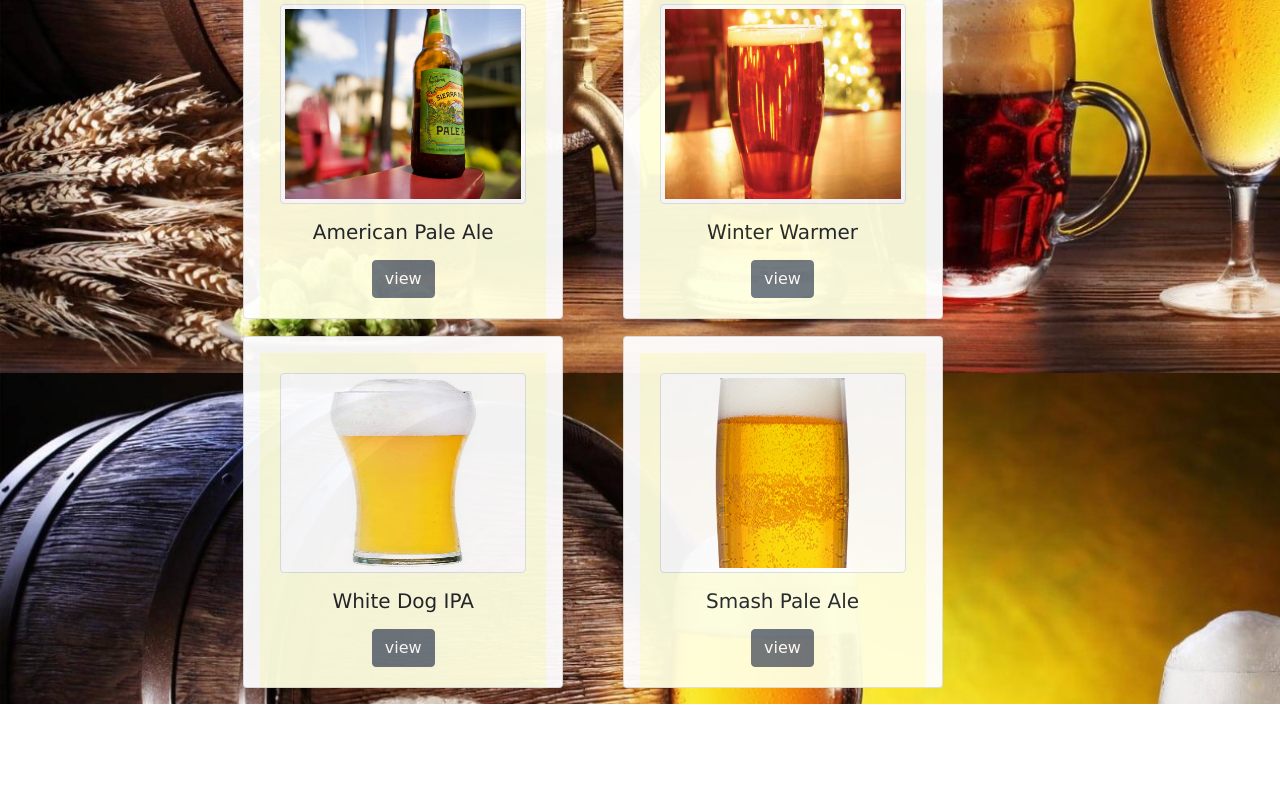
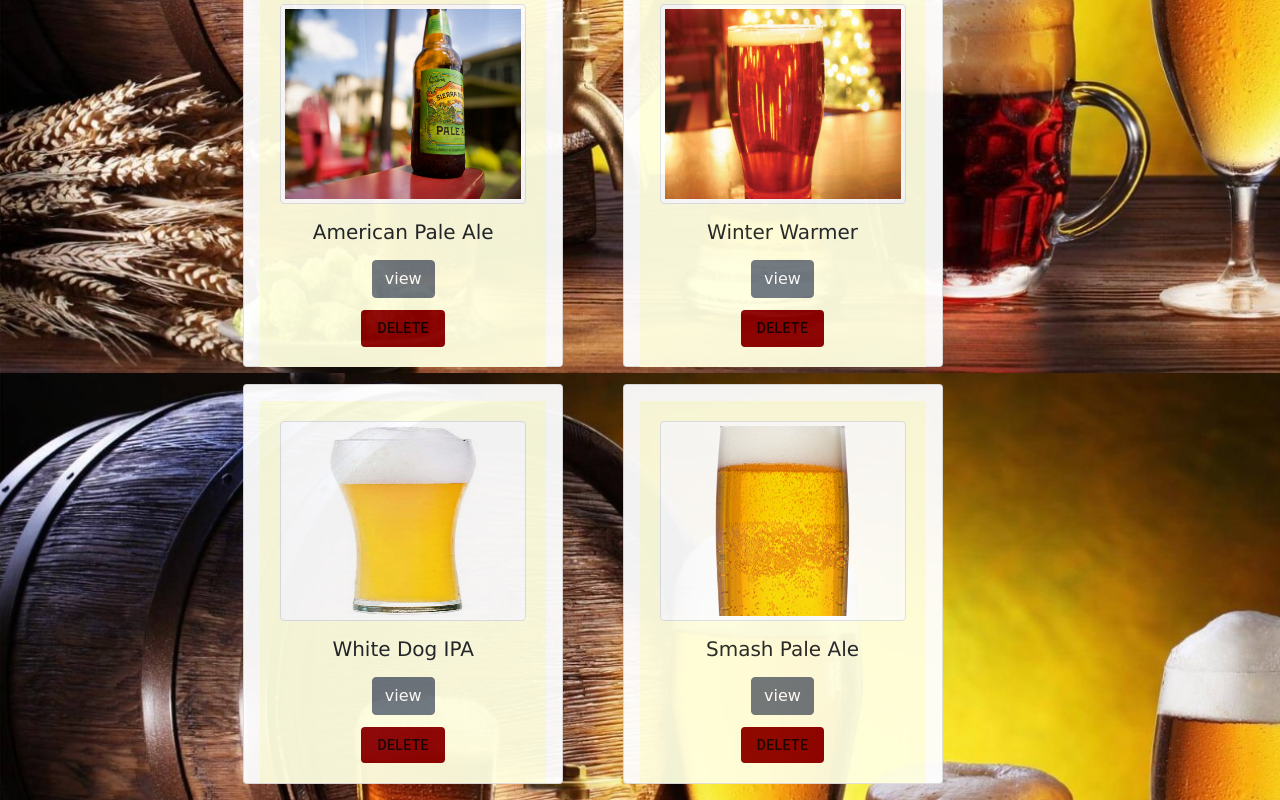
Before and after one commit to CS-27/SER517Fall2019_Group3, a React (Create React App) app in the folder my-app/: page /showRecipe in a window 1280 px wide. Shown: the part 427-1227 px from the top of the page. Before the commit the page ends 1131 px from the top, so only its background shows below. Built offline with nearby package versions, Linux system fonts and the light colour scheme; what google-maps-react would draw is missing.

Commit message:
US:44 Task:144 Adding option to delete recipes

```diff
--- a/my-app/src/components/ListRecipes/Modals/modalFormWW.js
+++ b/my-app/src/components/ListRecipes/Modals/modalFormWW.js
@@ -2,6 +2,7 @@ import RecipeList from '../showRecipeWinterWarmer'
 
 import React, { Component } from 'react';
 import { Button, Modal, ModalHeader, ModalBody } from 'reactstrap'
+//import DataTable from './datatable';
 //import Modal from 'react-bootstrap/Modal';
 import './modal.css'
 class ModalFormWW extends Component {
--- a/my-app/src/components/ListRecipes/RecipeHome.css
+++ b/my-app/src/components/ListRecipes/RecipeHome.css
@@ -28,12 +28,17 @@ body{
 
 .card-image{
     width: 20rem;
-    height: 22rem;
+    height: 25rem;
     align-self: center;
     opacity: 0.95;
     margin-left:  45% ;
 
 }
+#btn{
+    background-color: #8B0000 !important;
+    margin-top: 5%
+}
+
 .alignment{
     margin-top: 1.5%;
 
--- a/my-app/src/components/ListRecipes/RecipeHome.js
+++ b/my-app/src/components/ListRecipes/RecipeHome.js
@@ -56,6 +56,7 @@ export default class RecipeHome extends Component {
         <Image className='card-image2' src="/images/americanPaleAle.jpg" thumbnail/>
         <Card.Title>American Pale Ale</Card.Title>
         <ModalForm buttonLabel="view" />
+        <Button id = "btn" variant="primary" type="submit" >Delete</Button>
       </Card.Body>
     </Card>
   </Col>
@@ -65,6 +66,7 @@ export default class RecipeHome extends Component {
         <Image className='card-image2' src="/images/winterWarmer.jpeg" thumbnail/>
         <Card.Title>Winter Warmer</Card.Title>
         <ModalFormWW buttonLabel="view" />
+        <Button id = "btn" variant="primary" type="submit" >Delete</Button>
       </Card.Body>
     </Card>
   </Col>
@@ -77,6 +79,7 @@ export default class RecipeHome extends Component {
         <Image  className='card-image2' src="/images/whitedogIPA.jpg" thumbnail/>
         <Card.Title>White Dog IPA</Card.Title>
         <ModalFormWD buttonLabel="view" />
+        <Button id = "btn" variant="primary" type="submit" >Delete</Button>
       </Card.Body>
     </Card>
   </Col>
@@ -87,6 +90,7 @@ export default class RecipeHome extends Component {
         <Image  className='card-image2' src="/images/smashPaleAle.png" thumbnail/>
         <Card.Title>Smash Pale Ale</Card.Title>
         <ModalFormSP buttonLabel="view" />
+        <Button id = "btn" variant="primary" type="submit" >Delete</Button>
       </Card.Body>
     </Card>
   </Col>
--- a/my-app/src/components/ListRecipes/datatable.js
+++ b/my-app/src/components/ListRecipes/datatable.js
@@ -1,19 +1,29 @@
 import React, { Component } from 'react'
 import { Table, Button } from 'reactstrap';
 import './datatable.css'
+import ModalFormWW from './Modals/modalFormWW'
 class DataTable extends Component {
 
+  deleteItem = (item) => {
+    let confirmDelete = window.confirm('Delete item forever?')
+    if(confirmDelete){
+     this.props.deleteIngredient(item);
+    }
 
+  }
   render() {
 
     const items = this.props.items.map(item => {
       return (
+
         <tr >
 
           <td>{item[0]}</td>
           <td>{item[1]}</td>
+          </tr>
 
-        </tr>
+
+
         )
       })
 
@@ -23,10 +33,12 @@ class DataTable extends Component {
           <tr>
             <th>Ingredient & Method Name</th>
             <th>Quantity & Process</th>
+
           </tr>
         </thead>
         <tbody>
           {items}
+
         </tbody>
       </Table>
     )
--- a/my-app/src/components/ListRecipes/showRecipeWinterWarmer.js
+++ b/my-app/src/components/ListRecipes/showRecipeWinterWarmer.js
@@ -21,6 +21,7 @@ export default class recipeList extends Component {
 
         this.state = {
           error: null,
+          name:"",
           recipe: [],
           response: {}
         }
@@ -38,6 +39,35 @@ export default class recipeList extends Component {
         event.preventDefault();
       }
 
+      deleteItem = (item) => {
+        console.log(item);
+        const updatedItems = this.state.recipe.filter(i => i[0] !== item[0]);
+        this.setState({ recipe: updatedItems })
+
+      }
+
+
+
+
+      deleteRecipe =(name)=>{
+        fetch('http://127.0.0.1:5000/deleteRecipeAdmin', {
+          method: 'post',
+          headers: {
+            'Content-Type': 'application/json'
+          },
+          body: JSON.stringify({
+            name: this.state.name
+            //[item[0]]:item[1]
+          })
+        })
+          .then(() => {
+            this.deleteItem(name)
+          })
+          .catch(err => console.log(err))
+      }
+
+
+
        getRecipe=()=>{
         var convention= this.props.value;
         console.log(convention)
@@ -50,17 +80,22 @@ export default class recipeList extends Component {
                 var data =result['recipeList'];
              this.loading = false;
              var recipe =[];
+             var name="";
 
              Object.keys(data).forEach(function(key) {
+              if(key=="name"){
+                name = data[key];
+              }
               if(key!="_id" && key!="name"){
                recipe.push([
                  key,data[key]
               ]);
               }
          });
+                 this.setState({
+                  recipe: recipe,
+                  name:name
 
-                 this.setState({
-                  recipe: recipe
                 });
 
                 const dataArray = Object.keys(this.state.recipe).map(i => this.state.recipe[i])
@@ -89,7 +124,7 @@ export default class recipeList extends Component {
                 width={100}
                 timeout={3000} //3 secs
 
-            />: <DataTable items={this.state.recipe}></DataTable>}
+            />: <DataTable items={this.state.recipe} ></DataTable>}
 
                 </Card.Body>
             </Card>
```
Lines whose indentation alone changed are shown as unchanged.
